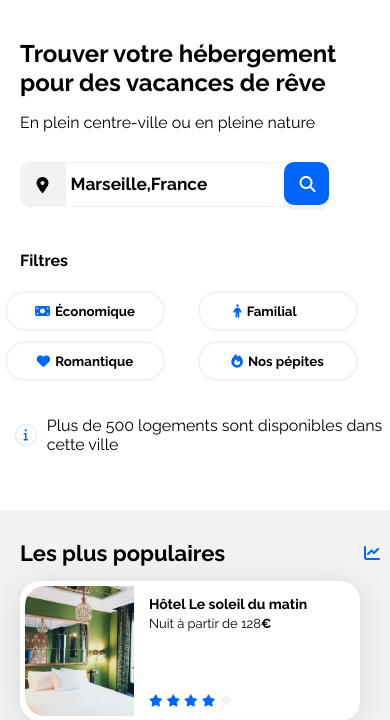
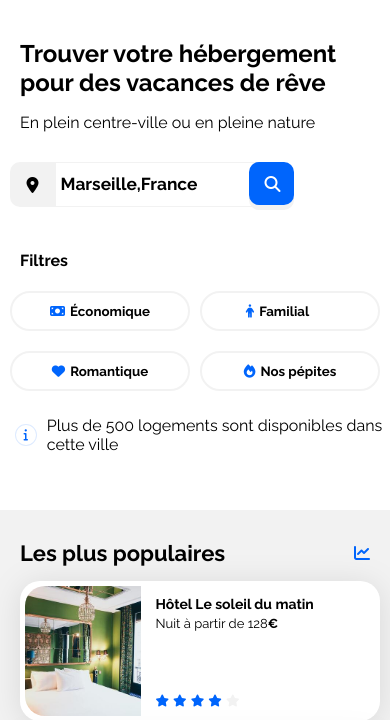
Before and after one commit to Lionel-hub29/Projet-2, a plain HTML site: page Code Booki/index.html in a window 390 px wide. Shown: the part 125-845 px from the top of the page. Drawn offline with Linux system fonts and the light colour scheme.

Commit message:
corrections responsive

```diff
--- a/Code Booki/css/style.css
+++ b/Code Booki/css/style.css
@@ -98,7 +98,6 @@ a {
   display: flex;
   margin-top: 30px;
   width: 100%;
-  max-width: 375px;
   height: 49px;
 }
 
@@ -416,7 +415,6 @@ a {
   border-radius: 20px;
   margin-right: 10px;
   width: 100%;
-  max-width: 300px;
   height: 400px;
 }
 
@@ -507,7 +505,7 @@ a {
     height: 130px;
     margin-top: 15px;
     width: 100%;
-    max-width: 260px;
+
   }
 
   .populaires-cards .card img {
@@ -558,14 +556,13 @@ a {
 }
 
 /* Small devices (phones, less than 500px) */
-@media (max-width: 500px) {
+@media (max-width: 768px) {
 
 .main-container {
     padding-left: 0;
     padding-right: 0;
+
 }
-
-
 
   /* mis en place du header */
 .header {
@@ -619,18 +616,19 @@ a {
   /* Mise en place de la barre de recherche */
 
   .barreRecherche {
-    width: 100%;
-    max-width: 350px;
-    padding-left: 20px;
+    width: 90%;
+    padding-left: 10px;
   }
 
   .logoRecherche {
-    width: 45px;
+    width: 100%;
+    max-width: 45px;
     height: 45px;
   }
 
   .rechercheVille {
-    width: 225px;
+    width: 100%;
+    max-width: 200px;
     height: 43px;
   }
 
@@ -697,11 +695,16 @@ a {
     padding-left: 15px;
   }
 
+  .bouton {
+    padding: 0 10px;
+    gap: 10px;
+  }
+
    .filtreEco {
     display: flex;
     justify-content: center;
     margin-bottom: 10px;
-    width: 160px;
+    width: 100%;
 
     height: 40px;
     font-weight: bold ;
@@ -710,7 +713,7 @@ a {
   .filtreFamilial, .filtreRoman, .filtrePepites {
     display: flex;
     justify-content: center;
-    width: 160px;
+    width: 100%;
     height: 40px;
     font-weight: bold ;
   }
@@ -738,8 +741,7 @@ a {
 
   .hebergements-and-populaires .card {
     width: 100%;
-    max-width: 330px;
-   }
+  }
 
   .hebergements {
     grid-template-columns: 1fr;
@@ -765,6 +767,10 @@ a {
     background-color: transparent;
   }
 
+  .hebergements-and-populaires section {
+    padding-right: 20px;
+  }
+
   .afficherPlus {
     font-weight: bold;
     padding-top: 0;
@@ -781,13 +787,16 @@ a {
   .populaires-cards {
     display: flex;
     flex-direction: column;
+
   }
 
-  .populaires-cards .card {
-    width: 330px;
+  .populaires-cards a {
+    width: 100%;
+
   }
 
   .container {
+    display: flex;
     justify-content: center;
   }
 
@@ -795,7 +804,11 @@ a {
 
   .activites {
     width: 100%;
-    max-width: 365px;
+    gap: 20px;
+  }
+
+  .card-activite {
+    width: 100%;
   }
 
   .activites h3 {
@@ -803,13 +816,14 @@ a {
   }
 
   .container {
+    display: flex;
     flex-direction: column;
-    padding-left: 15px;
+    padding: 0 15px;
+
   }
 
   .item {
     width: 100%;
-    max-width: 330px;
     height: auto;
     background-color: white;
     box-shadow: 0px 5px 20px 0px #e2e1e1 ;
```
